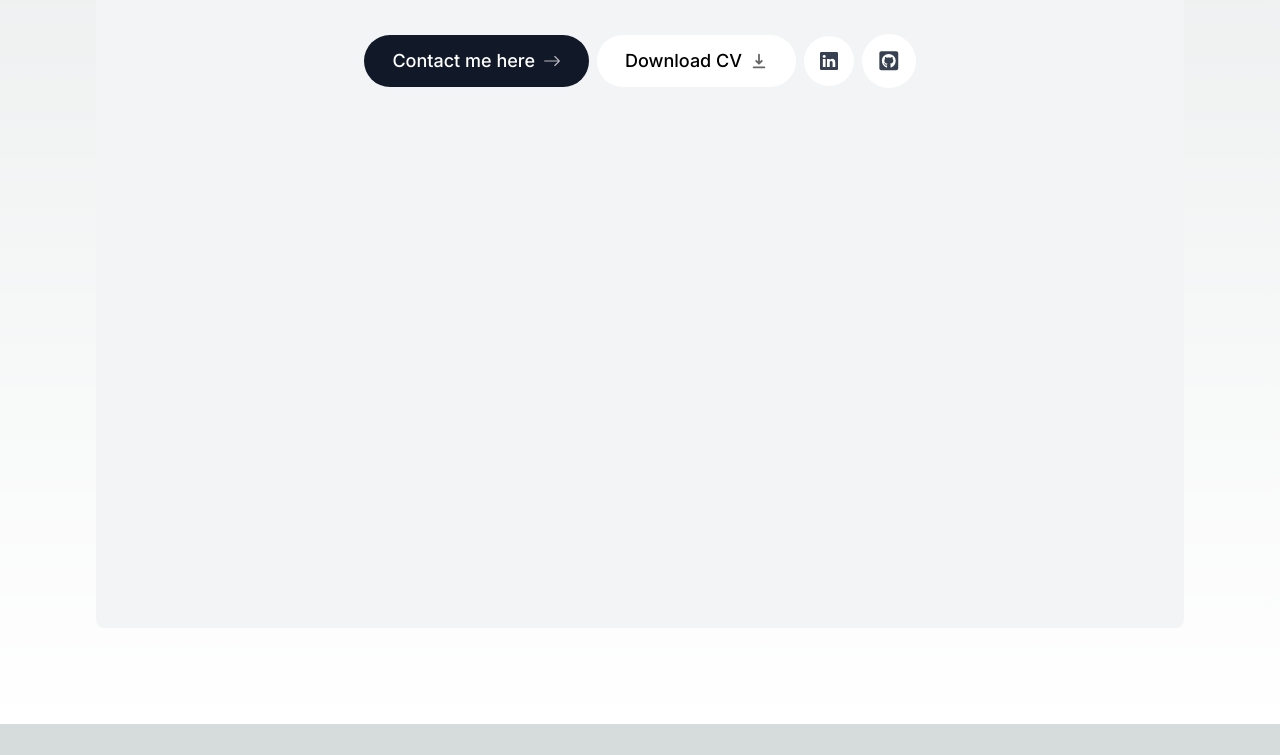
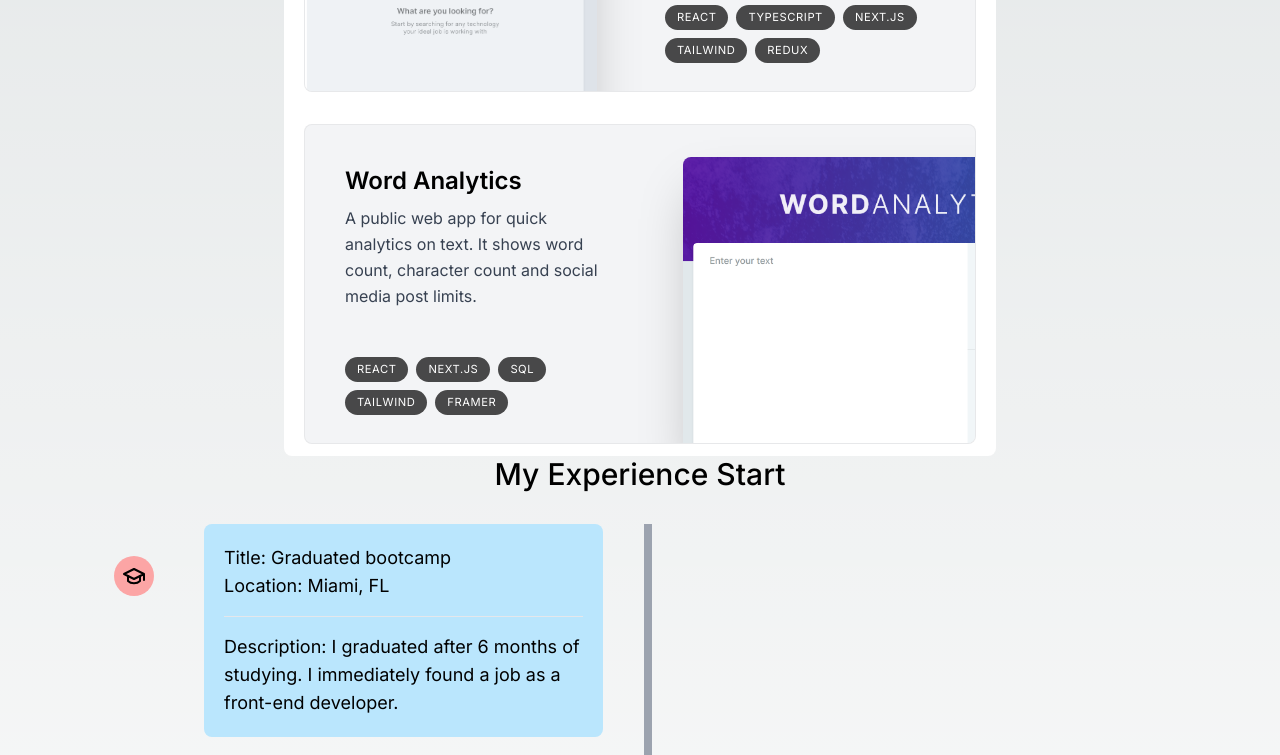
Before and after one commit to vijend795/my-portfolio, a Next.js app: page / in a window 1280 px wide. Shown: the part 1140-1895 px from the top of the page. Before the commit the page ends 1864 px from the top, so only its background shows below. Built offline with nearby package versions, Linux system fonts and the light colour scheme.

Commit message:
updated experience section

```diff
--- /dev/null
+++ b/app/component/experience.js
@@ -0,0 +1,37 @@
+"use client";
+
+import React from "react";
+
+import { experiencesData } from "../data/data_cv";
+import LeftContainerTimeline from "./subComponent/leftContainerTimeline";
+import RightContainerTimeline from "./subComponent/rightContainerTimeline";
+
+export default function Experience() {
+  return (
+    <section className="">
+      <h2 className="text-3xl font-medium capitalize mb-8 text-center">
+        My experience start
+      </h2>
+      {/* timeline */}
+      <div className=" w-full bg-white-400 m-12 lg:m-2 relative after:absolute after:w-2 after:h-full after:bg-gray-400 after:top-0 after:left-8 lg:after:left-1/2 after:-ml-1 ">
+        {experiencesData.map((item, index) => (
+          <div key={index} className={`relative my-5 px-2 lg:w-1/2 w-full pl-[80px] pr-[25px]
+          ${index % 2 === 0 ? "left-0 " : "lg:left-1/2 left-0"
+        }`}>
+            {/* container */}
+
+            {/* content */}
+            <p className={`absolute bg-red-300 items-center justify-center flex w-10 py-2  rounded-full text-2xl z-10 -right-5 top-8 ${index % 2 ===0 ? "left-2.5 lg:right bg-green-300 ":"lg:-left-5 left-3"} `}>{item.icon}</p>
+            <div className="p-5 bg-sky-200 relative rounded-lg text-lg mx-5 ">
+              <div>Title: {item.title}</div>
+              <div>Location: {item.location}</div>
+              <hr className="my-4" /> {/* Centered horizontal line */}
+              <div>Description: {item.description}</div>
+            </div>
+          </div>
+        ))}
+      </div>
+
+    </section>
+  );
+}
--- a/app/component/intro.js
+++ b/app/component/intro.js
@@ -10,7 +10,7 @@ import { FaGithubSquare } from "react-icons/fa";
 
 const Intro = () => {
   return (
-    <div className="flex flex-col justify-start items-center bg-gray-100 min-h-screen px-5 rounded-lg py-3vsc">
+    <div className="flex flex-col justify-start items-center bg-gray-100  px-5 rounded-lg py-3">
       <div>
 
       <Image
--- a/app/component/project.js
+++ b/app/component/project.js
@@ -1,8 +1,9 @@
 // pages/index.js
-import React from 'react';
-import Image from 'next/image';
-import profilepic from "@/public/profilePic.jpeg"
-import Link from 'next/link';
+import React from "react";
+import Image from "next/image";
+import profilepic from "@/public/profilePic.jpeg";
+import Link from "next/link";
+import { projectsData } from "../data/data_cv";
 
 import { BsArrowRight, BsLinkedin } from "react-icons/bs";
 import { HiDownload } from "react-icons/hi";
@@ -10,44 +11,51 @@ import { FaGithubSquare } from "react-icons/fa";
 
 const Projects = () => {
   return (
-    <div className="flex flex-col justify-start items-center bg-gray-100 min-h-screen px-5 rounded-lg py-3vsc">
-    <h1> All Projects</h1>
-      <div className='mb-10 mt-4 px-4 text-sm font-medium !leading-[1.5] sm:text-sm rounded-full text-center text-gray-500'> Brief Introduction Lorem ipsum dolor sit amet consectetur adipisicing elit. Eum fugiat quidem soluta libero quaerat saepe sed voluptas iure doloribus commodi non, laborum qui aliquam eius placeat enim quam temporibus nostrum id ratione nisi quos architecto. Totam ullam inventore atque iusto ad laboriosam tempora beatae, laborum labore et cum aliquam facere nihil possimus aspernatur reprehenderit aperiam eum impedit doloribus fuga expedita rerum repudiandae neque debitis! Voluptatibus, nisi? Perspiciatis repellendus nulla facere facilis temporibus impedit aliquam accusantium culpa commodi cupiditate animi ut alias, obcaecati, ab nisi suscipit iste corporis incidunt quaerat. Quasi, voluptas quod unde beatae illum iure quam consequuntur voluptatibus. At?</div>
-    <div className='flex flex-col sm:flex-row items-center justify-center gap-2 px-4 text-lg font-medium'>
-    <Link
-          href="#contact"
-          className="group bg-gray-900 text-white px-7 py-3 flex items-center gap-2 rounded-full outline-none focus:scale-110 hover:scale-110 hover:bg-gray-950 active:scale-105 transition"
+    <div className="flex flex-col justify-start items-center bg-white  px-5 rounded-lg py-3">
+      <h1> All Projects</h1>
+      <div>
+        {/* projects detail Section */}
+        {projectsData.map((project) => (
+          <div key={project.title} className="group mb-3 sm:mb-8 last:mb-0">
+            <section className="bg-gray-100 max-w-[42rem] border border-black/5 rounded-lg overflow-hidden sm:pr-8 relative sm:h-[20rem] hover:bg-gray-200 transition sm:group-even:pl-8 dark:text-white dark:bg-white/10 dark:hover:bg-white/20">
+              <div className="pt-4 pb-7 px-5 sm:pl-10 sm:pr-2 sm:pt-10 sm:max-w-[50%] flex flex-col h-full sm:group-even:ml-[18rem]">
+                <h3 className="text-2xl font-semibold">{project.title}</h3>
+                <p className="mt-2 leading-relaxed text-gray-700 dark:text-white/70">
+                  {project.description}
+                </p>
+                <ul className="flex flex-wrap mt-4 gap-2 sm:mt-auto">
+                  {project.tags.map((tag, index) => (
+                    <li
+                      className="bg-black/[0.7] px-3 py-1 text-[0.7rem] uppercase tracking-wider text-white rounded-full dark:text-white/70"
+                      key={index}
+                    >
+                      {tag}
+                    </li>
+                  ))}
+                </ul>
+              </div>
 
-        >
-          Contact me here{" "}
-          <BsArrowRight className="opacity-70 group-hover:translate-x-1 transition" />
-        </Link>
+              <Image
+                src={project.imageUrl}
+                alt="Project I worked on"
+                quality={95}
+                className="absolute hidden sm:block top-8 -right-40 w-[28.25rem] rounded-t-lg shadow-2xl
+        transition
+        group-hover:scale-[1.04]
+        group-hover:-translate-x-3
+        group-hover:translate-y-3
+        group-hover:-rotate-2
 
-        <a
-          className="group bg-white px-7 py-3 flex items-center gap-2 rounded-full outline-none focus:scale-110 hover:scale-110 active:scale-105 transition cursor-pointer borderBlack dark:bg-white/10"
-          href="/CV.pdf"
-          download
-        >
-          Download CV{" "}
-          <HiDownload className="opacity-60 group-hover:translate-y-1 transition" />
-        </a>
+        group-even:group-hover:translate-x-3
+        group-even:group-hover:translate-y-3
+        group-even:group-hover:rotate-2
 
-        <a
-          className="bg-white p-4 text-gray-700 hover:text-gray-950 flex items-center gap-2 rounded-full focus:scale-[1.15] hover:scale-[1.15] active:scale-105 transition cursor-pointer borderBlack dark:bg-white/10 dark:text-white/60"
-          href="https://linkedin.com"
-          target="_blank"
-        >
-          <BsLinkedin />
-        </a>
-
-        <a
-          className="bg-white p-4 text-gray-700 flex items-center gap-2 text-[1.35rem] rounded-full focus:scale-[1.15] hover:scale-[1.15] hover:text-gray-950 active:scale-105 transition cursor-pointer borderBlack dark:bg-white/10 dark:text-white/60"
-          href="https://github.com"
-          target="_blank"
-        >
-          <FaGithubSquare />
-        </a>
-    </div>
+        group-even:right-[initial] group-even:-left-40"
+              />
+            </section>
+          </div>
+        ))}
+      </div>
     </div>
   );
 };
--- /dev/null
+++ b/app/component/subComponent/leftContainerTimeline.js
@@ -0,0 +1,29 @@
+// pages/index.js
+import React from "react";
+import Image from "next/image";
+
+import Link from "next/link";
+
+
+import { BsArrowRight, BsLinkedin } from "react-icons/bs";
+import { HiDownload } from "react-icons/hi";
+import { FaGithubSquare } from "react-icons/fa";
+
+const LeftContainerTimeline = ({data}) => {
+  return (
+    <div className="justify-start w-[50%] p-5 flex flex-row-reverse">
+        <div className="flex items-center ml-1 text-lg flex-col justify-center">
+            {data.icon}
+            {data.date}
+        </div>
+        <div className="flex flex-col bg-white p-5 ">
+          <div>Title: {data.title}</div>
+          <div>Location: {data.location}</div>
+              <div>Description: {data.description}</div>
+        </div>
+
+         </div>
+  );
+};
+
+export default LeftContainerTimeline;
--- /dev/null
+++ b/app/component/subComponent/rightContainerTimeline.js
@@ -0,0 +1,28 @@
+// pages/index.js
+import React from "react";
+import Image from "next/image";
+import Link from "next/link";
+
+
+import { BsArrowRight, BsLinkedin } from "react-icons/bs";
+import { HiDownload } from "react-icons/hi";
+import { FaGithubSquare } from "react-icons/fa";
+
+const RightContainerTimeline = ({data}) => {
+  return (
+    <div className="justify-end w-[50%] p-5 flex flex-row">
+    <div className="flex items-center ml-1 text-lg flex-col justify-center">
+        {data.icon}
+        {data.date}
+    </div>
+    <div className="flex flex-col bg-white p-5 ">
+      <div>Title: {data.title}</div>
+      <div>Location: {data.location}</div>
+          <div>Description: {data.description}</div>
+    </div>
+
+     </div>
+  );
+};
+
+export default RightContainerTimeline;
--- a/app/data/data_cv.js
+++ b/app/data/data_cv.js
@@ -1,7 +1,7 @@
 import React from "react";
-// import { CgWorkAlt } from "react-icons/cg";
-// import { FaReact } from "react-icons/fa";
-// import { LuGraduationCap } from "react-icons/lu";
+import { CgWorkAlt } from "react-icons/cg";
+import { FaReact } from "react-icons/fa";
+import { LuGraduationCap } from "react-icons/lu";
 import corpcommentImg from "@/public/corpcomment.png";
 import rmtdevImg from "@/public/rmtdev.png";
 import wordanalyticsImg from "@/public/wordanalytics.png";
@@ -39,7 +39,7 @@ export const experiencesData = [
     location: "Miami, FL",
     description:
       "I graduated after 6 months of studying. I immediately found a job as a front-end developer.",
-    // icon: React.createElement(LuGraduationCap),
+    icon: React.createElement(LuGraduationCap),
     date: "2019",
   },
   {
@@ -47,7 +47,7 @@ export const experiencesData = [
     location: "Orlando, FL",
     description:
       "I worked as a front-end developer for 2 years in 1 job and 1 year in another job. I also upskilled to the full stack.",
-    // icon: React.createElement(CgWorkAlt),
+    icon: React.createElement(CgWorkAlt),
     date: "2019 - 2021",
   },
   {
@@ -55,7 +55,7 @@ export const experiencesData = [
     location: "Houston, TX",
     description:
       "I'm now a full-stack developer working as a freelancer. My stack includes React, Next.js, TypeScript, Tailwind, Prisma and MongoDB. I'm open to full-time opportunities.",
-    // icon: React.createElement(FaReact),
+    icon: React.createElement(FaReact),
     date: "2021 - present",
   },
 ]
@@ -66,6 +66,7 @@ export const projectsData = [
       "I worked as a full-stack developer on this startup project for 2 years. Users can give public feedback to companies.",
     tags: ["React", "Next.js", "MongoDB", "Tailwind", "Prisma"],
     imageUrl: corpcommentImg,
+    projectLink:'',
   },
   {
     title: "rmtDev",
@@ -73,6 +74,7 @@ export const projectsData = [
       "Job board for remote developer jobs. I was the front-end developer. It has features like filtering, sorting and pagination.",
     tags: ["React", "TypeScript", "Next.js", "Tailwind", "Redux"],
     imageUrl: rmtdevImg,
+    projectLink:'',
   },
   {
     title: "Word Analytics",
@@ -80,6 +82,7 @@ export const projectsData = [
       "A public web app for quick analytics on text. It shows word count, character count and social media post limits.",
     tags: ["React", "Next.js", "SQL", "Tailwind", "Framer"],
     imageUrl: wordanalyticsImg,
+    projectLink:'',
   },
 ]
 
--- a/app/page.js
+++ b/app/page.js
@@ -1,12 +1,14 @@
 import Image from 'next/image'
 import Intro from './component/intro'
 import Projects from './component/project'
+import Experience from './component/experience'
 
 export default function Home() {
   return (
     <main className="flex min-h-screen flex-col items-center justify-between p-24">
     <Intro />
     <Projects/>
+    <Experience />
     </main>
   )
 }
--- a/package.json
+++ b/package.json
@@ -13,7 +13,8 @@
     "react": "^18",
     "react-dom": "^18",
     "react-icon": "^1.0.0",
-    "react-icons": "^4.11.0"
+    "react-icons": "^4.11.0",
+    "react-vertical-timeline-component": "^3.6.0"
   },
   "devDependencies": {
     "autoprefixer": "^10",
```
Also changed, not shown: app/globals.css (line endings or trailing spaces), tailwind.config.js (line endings or trailing spaces), 1 other file (tests, documents, lock files or other folders).
